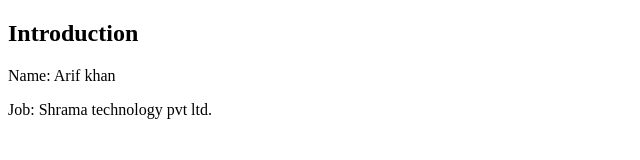
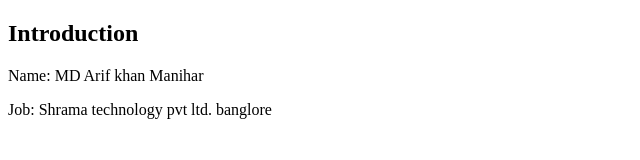
Before and after one commit to st-arif/git-tutorials, a plain HTML site: page about.html in a window 1280 px wide. Shown: the whole page, without its empty margins (0-640 px from the left). Drawn offline with Linux system fonts and the light colour scheme.

Commit message:
edditing in about.html

```diff
--- a/about.html
+++ b/about.html
@@ -8,7 +8,7 @@
 </head>
 <body>
     <h2>Introduction</h2>
-    <p>Name: Arif khan</p>
-    <p>Job: Shrama technology pvt ltd.</p>
+    <p>Name: MD Arif khan Manihar</p>
+    <p>Job: Shrama technology pvt ltd. banglore</p>
 </body>
 </html>
```
